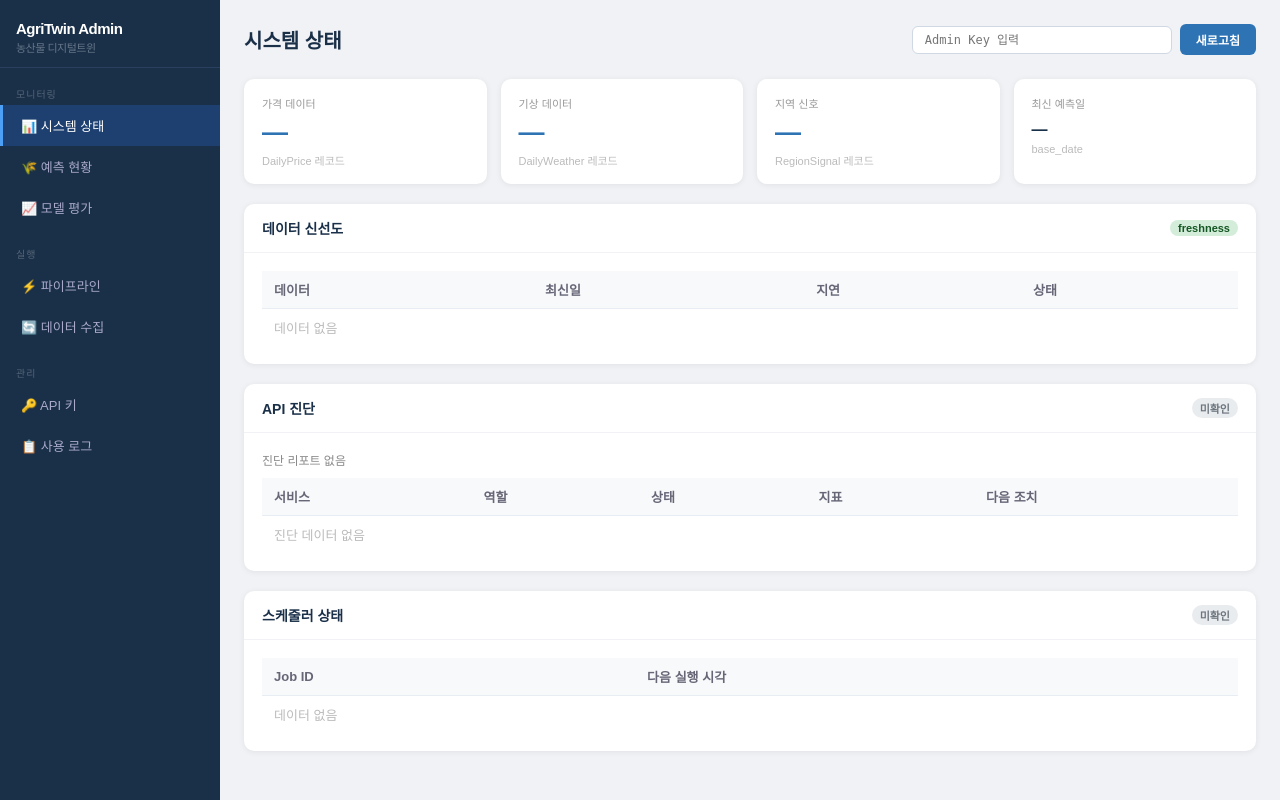
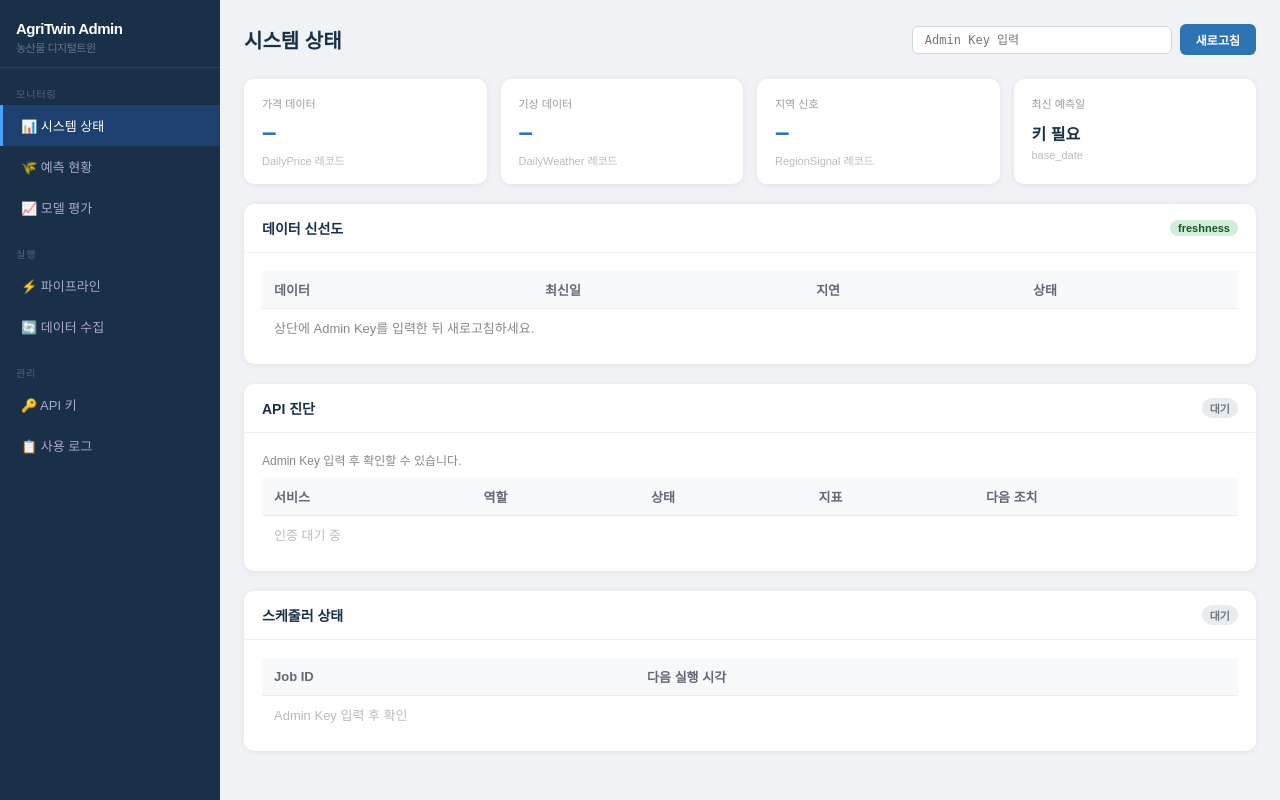
Before and after one commit to kangs19/mkmap, a Python web app: template map_viewer/templates/admin.html in a window 1280 px wide. Run offline with Jinja, Linux system fonts and the light colour scheme; the template is opened without the code that fills it, so the values that code supplies are empty.

Commit message:
Avoid admin auth alert on initial load

```diff
--- a/map_viewer/templates/admin.html
+++ b/map_viewer/templates/admin.html
@@ -287,6 +287,25 @@ function adminKey() { return document.getElementById("admin-key-input").value; }
 
 function headers() { return {"X-Admin-Key": adminKey(), "Content-Type": "application/json"}; }
 
+function hasAdminKey() {
+  return adminKey().trim().length > 0;
+}
+
+function showAdminKeyRequired() {
+  document.getElementById("s-prices").textContent = "–";
+  document.getElementById("s-weather").textContent = "–";
+  document.getElementById("s-signals").textContent = "–";
+  document.getElementById("s-latest").textContent = "키 필요";
+  document.getElementById("s-freshness-body").innerHTML = "<tr><td colspan='4' style='color:#888'>상단에 Admin Key를 입력한 뒤 새로고침하세요.</td></tr>";
+  document.getElementById("s-api-diag-badge").textContent = "대기";
+  document.getElementById("s-api-diag-badge").className = "badge badge-off";
+  document.getElementById("s-api-diag-meta").textContent = "Admin Key 입력 후 확인할 수 있습니다.";
+  document.getElementById("s-api-diag-body").innerHTML = "<tr><td colspan='5' style='color:#bbb'>인증 대기 중</td></tr>";
+  document.getElementById("s-sched-badge").textContent = "대기";
+  document.getElementById("s-sched-badge").className = "badge badge-off";
+  document.getElementById("s-jobs-body").innerHTML = "<tr><td colspan='2' style='color:#bbb'>Admin Key 입력 후 확인</td></tr>";
+}
+
 function showSection(name) {
   document.querySelectorAll(".section").forEach(s => s.classList.remove("active"));
   document.querySelectorAll(".nav-item").forEach(n => n.classList.remove("active"));
@@ -303,9 +322,17 @@ function showSection(name) {
 
 // ── 시스템 상태 ─────────────────────────────────────────
 async function loadStatus() {
+  if (!hasAdminKey()) {
+    showAdminKeyRequired();
+    return;
+  }
   try {
     const r = await fetch(`${API_BASE}/api/v1/admin/status`, {headers: headers()});
-    if (!r.ok) { alert("인증 실패 — Admin Key를 확인하세요."); return; }
+    if (!r.ok) {
+      showAdminKeyRequired();
+      document.getElementById("s-freshness-body").innerHTML = "<tr><td colspan='4' style='color:#e74c3c'>인증 실패 — Admin Key를 확인하세요.</td></tr>";
+      return;
+    }
     const d = await r.json();
     document.getElementById("s-prices").textContent = d.db.daily_prices?.toLocaleString() ?? "—";
     document.getElementById("s-weather").textContent = d.db.daily_weather?.toLocaleString() ?? "—";
@@ -324,7 +351,7 @@ async function loadStatus() {
       ? jobs.map(j => `<tr><td>${j.id}</td><td>${j.next_run}</td></tr>`).join("")
       : "<tr><td colspan='2' style='color:#bbb'>등록된 Job 없음</td></tr>";
   } catch(e) {
-    alert("오류: " + e.message);
+    document.getElementById("s-freshness-body").innerHTML = `<tr><td colspan='4' style='color:#e74c3c'>오류: ${e.message}</td></tr>`;
   }
 }
 
```
